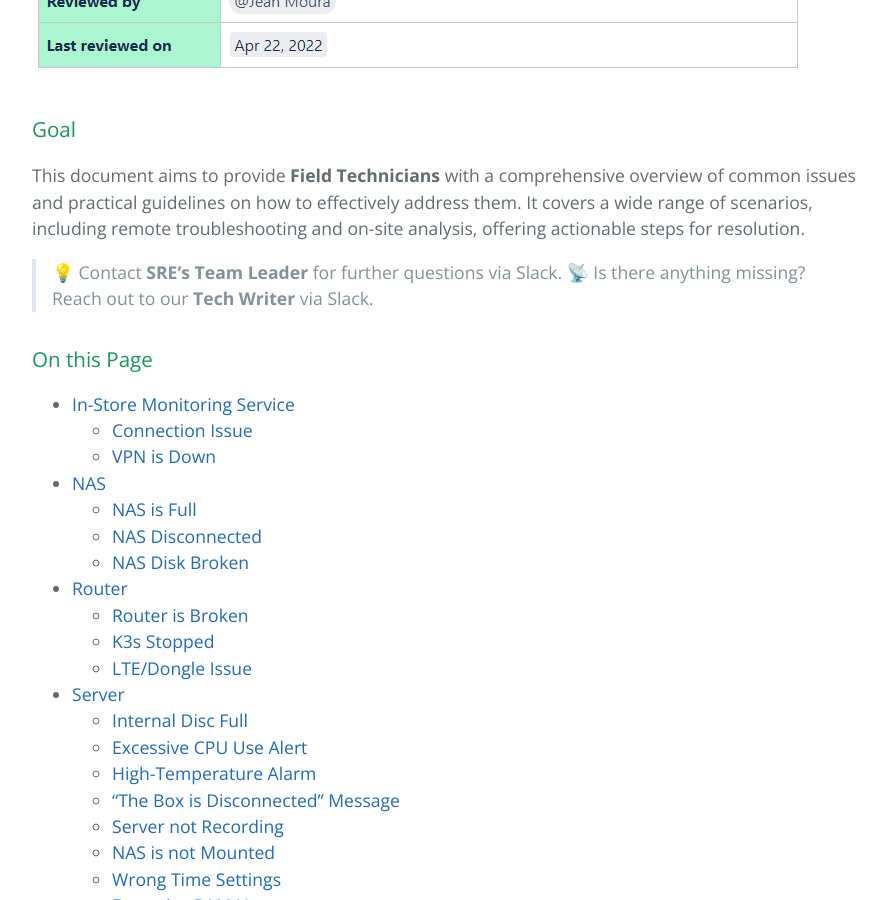
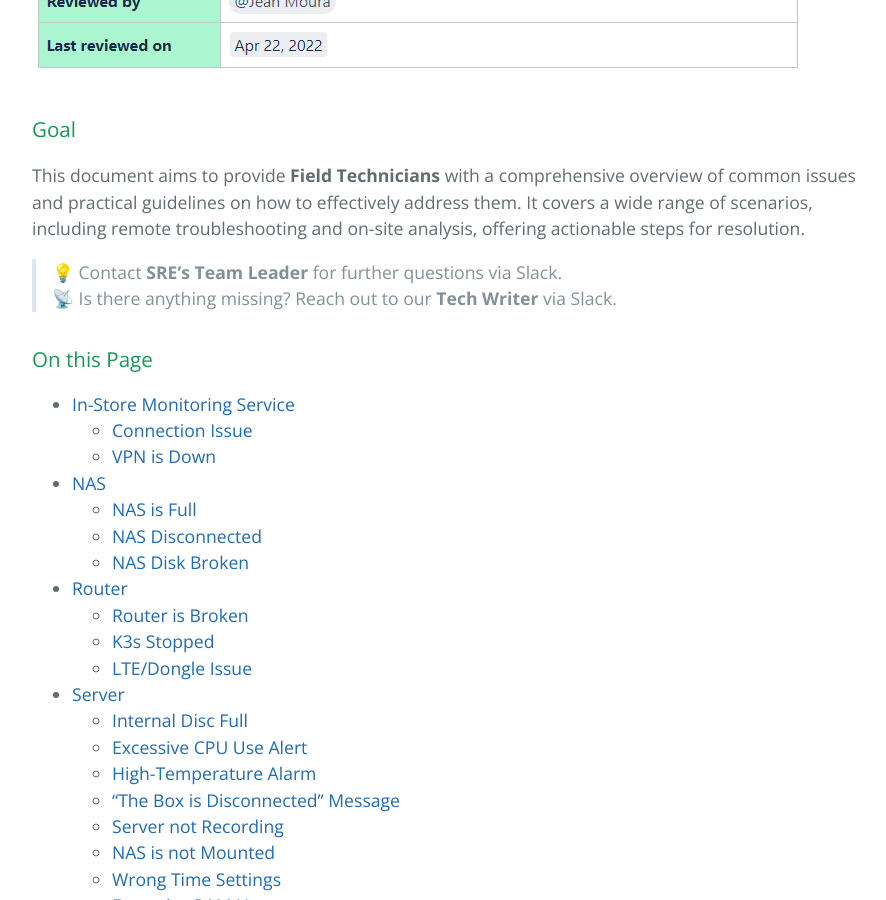
Before and after one commit to BigStepIdiomas/bigstepidiomas.github.io, a Jekyll site: the page built from pages-field-technicians-troubleshooting.md, in a window 1280 px wide and 900 px high, scrolled down 705 px. Shown: the whole window, without its empty margins (192-1078 px from the left). Built offline with Jekyll 4.4.1, drawn with Linux system fonts in a browser that asks for light colours.

```diff
--- a/pages-field-technicians-troubleshooting.md
+++ b/pages-field-technicians-troubleshooting.md
@@ -16,7 +16,7 @@ asd
 
 This document aims to provide **Field Technicians** with a comprehensive overview of common issues and practical guidelines on how to effectively address them. It covers a wide range of scenarios, including remote troubleshooting and on-site analysis, offering actionable steps for resolution.
 
-> 💡 Contact **SRE's Team Leader** for further questions via Slack.
+> 💡 Contact **SRE's Team Leader** for further questions via Slack.<br>
 > 📡 Is there anything missing? Reach out to our **Tech Writer** via Slack.
 
 ### On this Page
@@ -50,7 +50,6 @@ This document aims to provide **Field Technicians** with a comprehensive overvie
 
 
 ## In-Store Monitoring Service
-
 ### Connection Issue
 
 ![image](images-fieldtechnicians-in-store1.png)
@@ -60,7 +59,6 @@ This document aims to provide **Field Technicians** with a comprehensive overvie
 ![image](images-fieldtechnicians-in-store2.png)
 
 ## NAS
-
 ### NAS is Full
 
 ![image](images-fieldtechnicians-nas1.png)
@@ -74,7 +72,6 @@ This document aims to provide **Field Technicians** with a comprehensive overvie
 ![image](images-fieldtechnicians-nas3.png)
 
 ## Router
-
 ### Router is Broken
 
 ![image](images-fieldtechnicians-router1.png)
@@ -88,7 +85,6 @@ This document aims to provide **Field Technicians** with a comprehensive overvie
 ![image](images-fieldtechnicians-router3.png)
 
 ## Server
-
 ### Internal Disc Full
 
 ![image](images-fieldtechnicians-server1.png)
@@ -122,7 +118,6 @@ This document aims to provide **Field Technicians** with a comprehensive overvie
 ![image](images-fieldtechnicians-server8.png)
 
 ## Smart Power Supply
-
 ### Power Switch Unreachable (Not Shown/ No Message)
 
 ![image](images-fieldtechnicians-powersupply1.png)
@@ -132,7 +127,6 @@ This document aims to provide **Field Technicians** with a comprehensive overvie
 ![image](images-fieldtechnicians-powersupply2.png)
 
 ## Switch
-
 ### Switch is Off
 
 ![image](images-fieldtechnicians-switch1.png)
```
